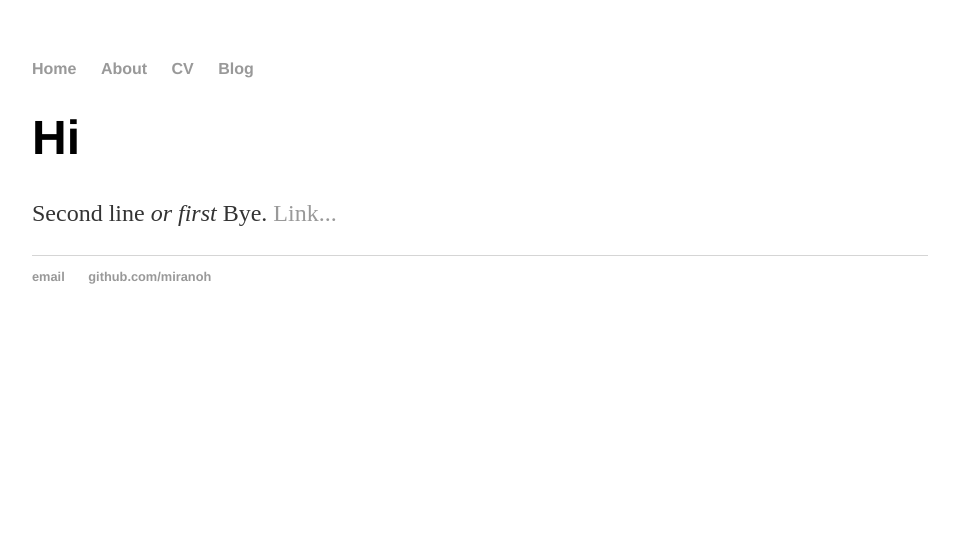
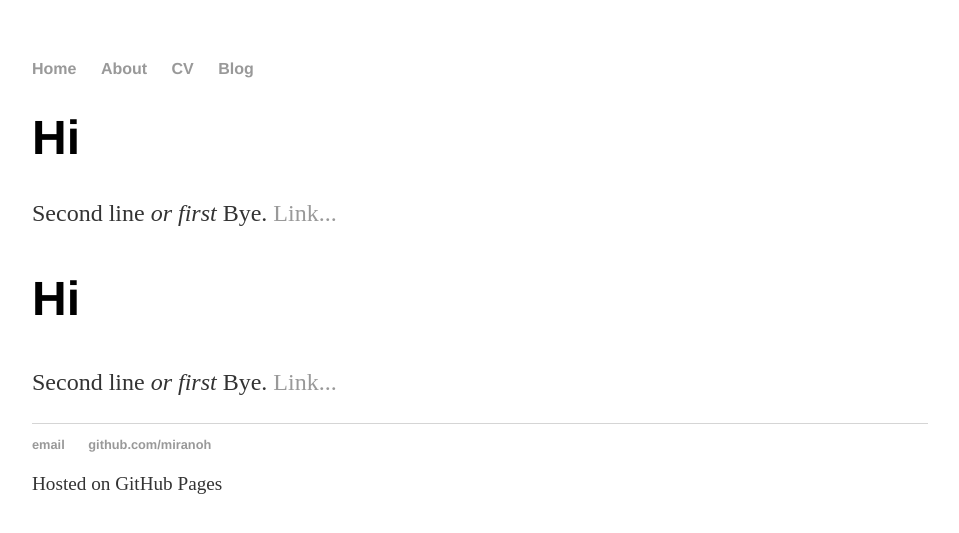
Before and after one commit to miranoh/miranoh.github.io, a Jekyll site: the page built from index.html, in a window 1280 px wide. Shown: the top 533 px of the page, without its empty margins (160-1119 px from the left). Built offline with Jekyll 4.4.1, drawn with Linux system fonts in a browser that asks for light colours; part of the change alters nothing that is shown.

Commit message:
Update default.html

```diff
--- a/_layouts/default.html
+++ b/_layouts/default.html
@@ -1,6 +1,11 @@
 <!DOCTYPE html>
 <html>
+<html lang="{{ site.lang | default: "en-US" }}">
 	<head>
+		<meta charset="utf-8">
+    		<meta http-equiv="X-UA-Compatible" content="chrome=1">
+    		<title>{{ site.title | default: site.github.repository_name }} by {{ site.github.owner_name }}</title>
+
 		<title>{{ page.title }}</title>
 		<!-- link to main stylesheet -->
 		<link rel="stylesheet" type="text/css" href="/css/main.css">
@@ -17,13 +22,28 @@
 		<div class="container">
 
 		{{ content }}
+			<section>
 
+      			{{ content }}
+
+      			</section>
 		</div><!-- /.container -->
 		<footer>
 		<ul>
 			<li><a href="mailto:miranoh@usc.edu">email</a></li>
 			<li><a href="https://github.com/miranoh">github.com/miranoh</a></li>
 			</ul>
+			<p>Hosted on GitHub Pages </p>
 		</footer>
+		{% if site.google_analytics %}
+      			<script type="text/javascript">
+        			(function(i,s,o,g,r,a,m){i['GoogleAnalyticsObject']=r;i[r]=i[r]||function(){
+        			(i[r].q=i[r].q||[]).push(arguments)},i[r].l=1*new Date();a=s.createElement(o),
+        			m=s.getElementsByTagName(o)[0];a.async=1;a.src=g;m.parentNode.insertBefore(a,m)
+        			})(window,document,'script','//www.google-analytics.com/analytics.js','ga');
+        			ga('create', '{{ site.google_analytics }}', 'auto');
+        			ga('send', 'pageview');
+      			</script>
+    		{% endif %}
 	</body>
 </html>
```
Lines whose indentation alone changed are shown as unchanged.
